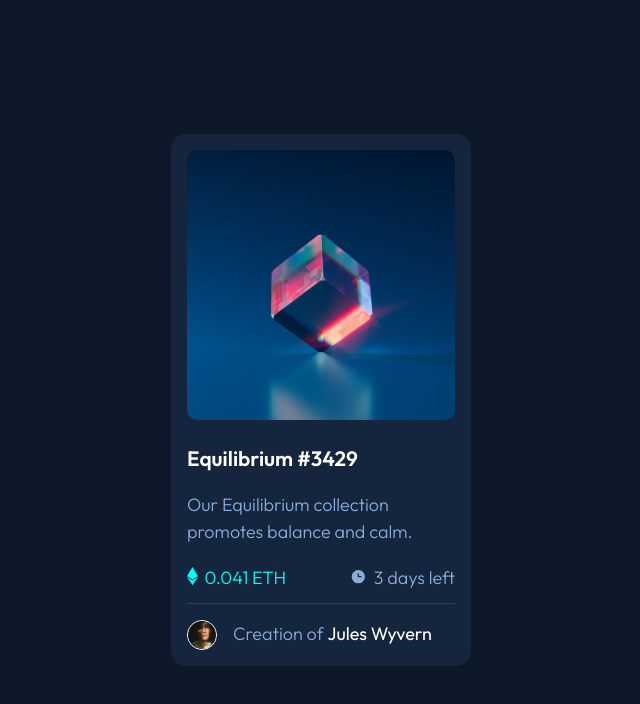
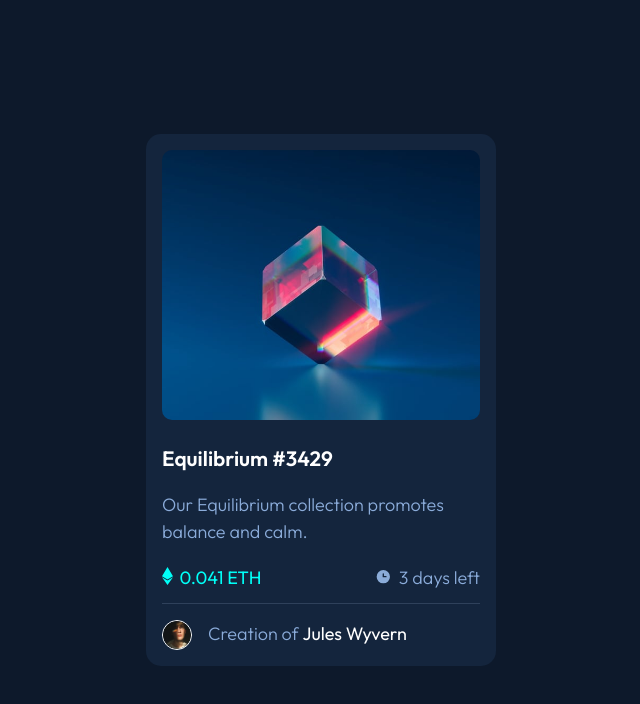
Before and after one commit to ChinatuL/NFT-Preview-Card-Component, a plain HTML site: page index.html in a window 1280 px wide. Shown: the whole page, without its empty margins (319-959 px from the left). Drawn offline with Linux system fonts and the light colour scheme.

Commit message:
fix accessibility issues

```diff
--- a/index.html
+++ b/index.html
@@ -24,8 +24,9 @@
         <title>Frontend Mentor | NFT preview card component</title>
     </head>
     <body>
+        <main>
             <section>
-            <div class="card">
+                <section class="card">
                     <figure>
                         <img
                             src="./images/image-equilibrium.jpg"
@@ -39,11 +40,11 @@
                             class="view-icon"
                         />
                     </figure>
-                <h1 class="nft-name"><a href="#">Equilibrium #3429</a></h1>
+                    <a href="#" class="nft-name"><h1>Equilibrium #3429</h1></a>
                     <p class="nft-details">
                         Our Equilibrium collection promotes balance and calm.
                     </p>
-                <div class="price-section">
+                    <section class="price-section">
                         <div class="price">
                             <figure>
                                 <img
@@ -53,7 +54,7 @@
                             </figure>
                             <p>0.041 ETH</p>
                         </div>
-                    <div class="time-left">
+                        <section class="time-left">
                             <figure>
                                 <img
                                     src="./images/icon-clock.svg"
@@ -61,13 +62,14 @@
                                 />
                             </figure>
                             <p>3 days left</p>
-                    </div>
-                </div>
-                <div class="avatar-section">
+                        </section>
+                    </section>
+                    <section class="avatar-section">
                         <img src="./images/image-avatar.png" alt="Avatar" />
                         <p>Creation of <a href="#">Jules Wyvern</a></p>
-                </div>
-            </div>
                     </section>
+                </section>
+            </section>
+        </main>
     </body>
 </html>
--- a/styles.css
+++ b/styles.css
@@ -37,7 +37,7 @@ p {
 
 .card {
     background-color: var(--very-dark-blue-card);
-    width: 300px;
+    width: 350px;
     max-height: 100%;
     padding: 1rem;
     border-radius: 15px;
@@ -89,11 +89,11 @@ h1 {
     font-weight: 600;
 }
 
-.nft-name > a {
+.nft-name {
     color: var(--white);
 }
 
-.nft-name > a:hover {
+.nft-name:hover h1 {
     color: var(--cyan);
 }
 
@@ -126,6 +126,10 @@ h1 {
 }
 
 .price p {
+    font-weight: 400;
+}
+
+.price p {
     color: var(--cyan);
 }
 
```
Lines whose indentation alone changed are shown as unchanged.
